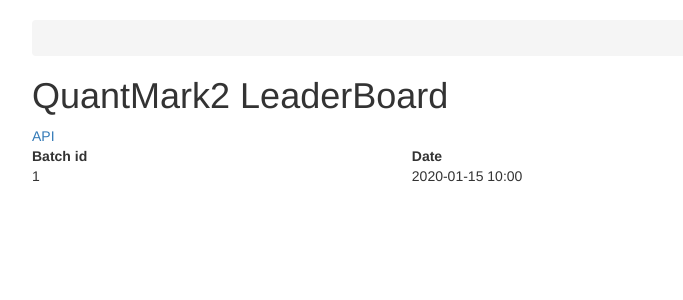
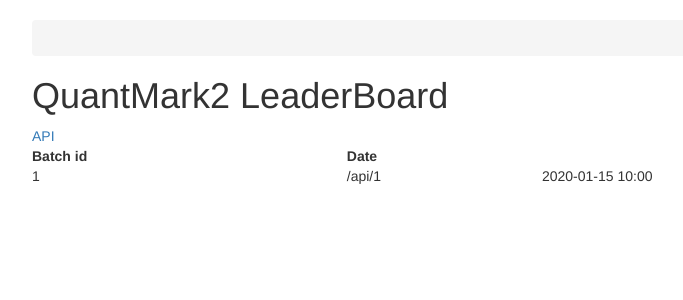
Before and after one commit to quantum-ohtu/WebMark2, a Django app: page / in a window 1280 px wide. Shown: the part 51-351 px from the top of the page, without its empty margins (38-721 px from the left). Run offline with Django 3.2, Linux system fonts and the light colour scheme; tables that the repository leaves empty hold one stand-in row (values such as "Sample post"); some libraries are stand-ins or nearby versions.

Commit message:
Test path prefix header

```diff
--- a/qleader/views.py
+++ b/qleader/views.py
@@ -37,7 +37,7 @@ def home(request):
         results = QBatch.objects.all().order_by('created')
         # Here we can filter the list before displaying
         return Response({'results': results.values(),
-                        'path_prefix': request.headers.get("PathPrefix", '')},
+                        'path_prefix': request.headers.get('PathPrefix', '')},
                         template_name='home.html')
 
 
--- a/templates/home.html
+++ b/templates/home.html
@@ -27,6 +27,7 @@
     {% for result in results %}
     <tr class='clickable-row' data-href='{{ path_prefix }}/api/{{ result.id }}'>
       <td>{{result.id}}</td>
+      <td>{{ path_prefix }}/api/{{ result.id }}</td>
       <td>{{ result.created|date:"Y-m-d H:i" }}</td>
     </tr>
     {% endfor %}
```
